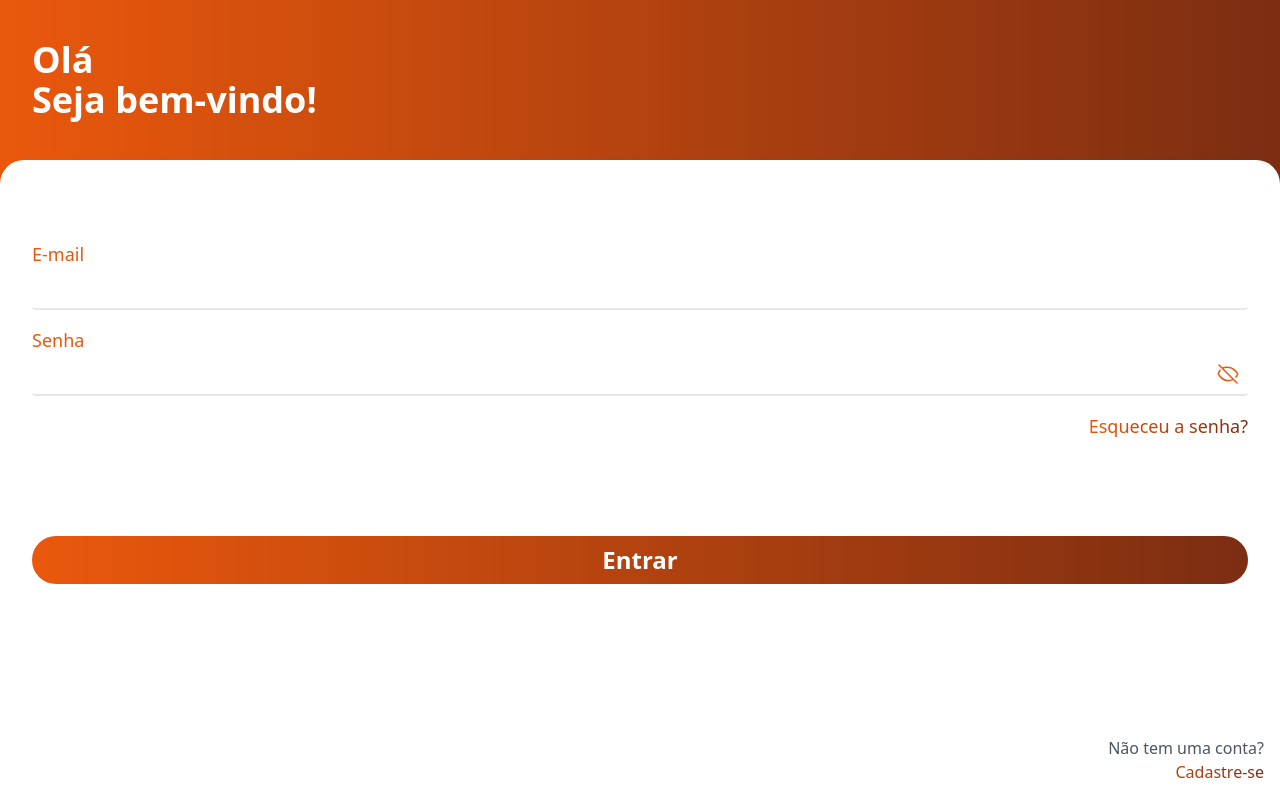
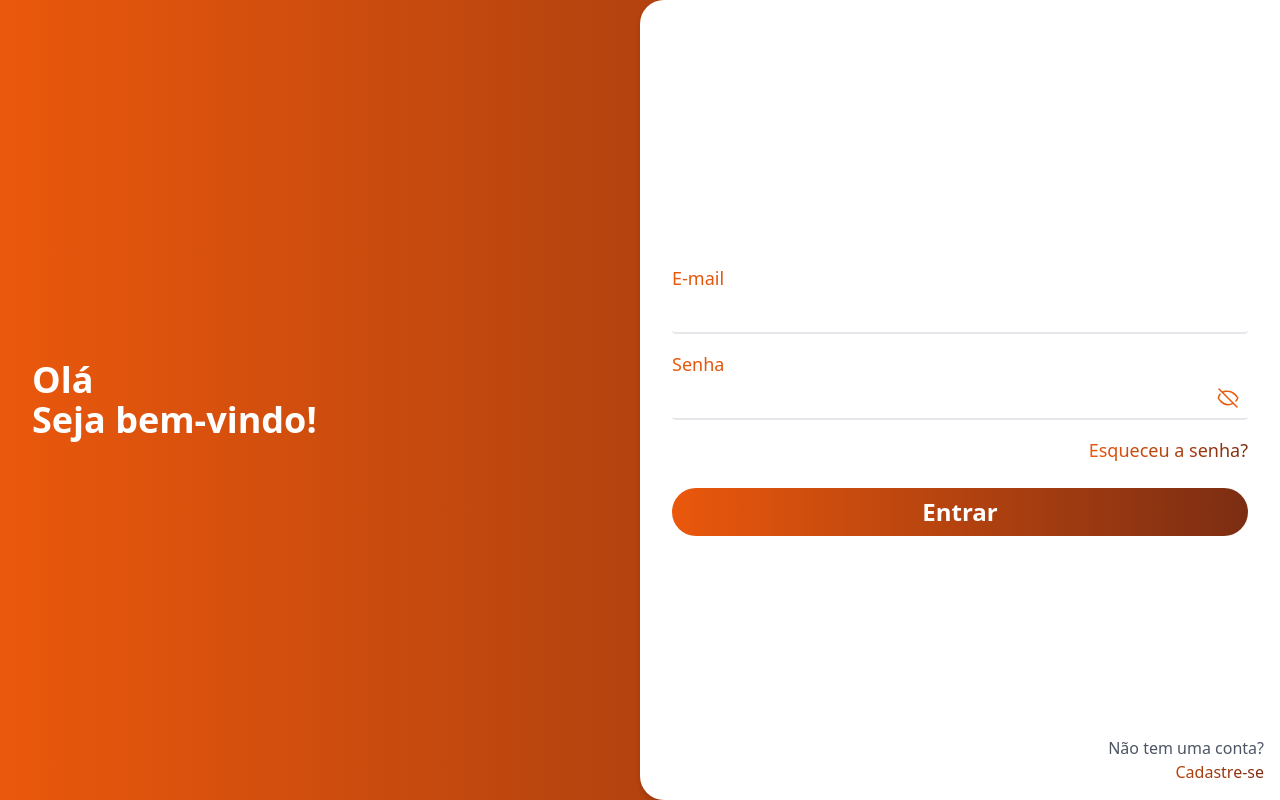
Before and after one commit to emanuelbrits/Marketplace_control_R6, an Angular app: page /login in a window 1280 px wide. Built offline with nearby package versions, Linux system fonts and the light colour scheme.

Commit message:
refactor(login): improve desktop layout and visual hierarchy

```diff
--- a/src/app/login/login.component.html
+++ b/src/app/login/login.component.html
@@ -1,11 +1,11 @@
-<div class="h-screen flex flex-col items-center justify-center bg-gradient-to-r from-orange-600 to-orange-900">
+<div class="flex flex-col md:flex-row h-screen items-center justify-center bg-gradient-to-r from-orange-600 to-orange-900">
     <div class="flex flex-col justify-center h-[20%] w-screen text-white font-bold text-4xl px-8">
         <h1>Olá</h1>
         <h1>Seja bem-vindo!</h1>
     </div>
-    <div class="h-[80%] bg-white px-8 rounded-t-3xl shadow-md w-screen">
+    <div class="flex flex-col md:justify-center h-[80%] md:h-screen bg-white px-8 rounded-t-3xl md:rounded-l-3xl md:rounded-tr-none shadow-md w-screen">
 
-        <form (submit)="login()" class="pt-20">
+        <form (submit)="login()" class="pt-20 md:pt-0">
             <!-- E-mail -->
             <div class="mb-4">
                 <label for="email"
@@ -54,7 +54,7 @@
 
             <!-- Botão de Login -->
             <button type="submit"
-                class="w-full bg-gradient-to-r mt-20 from-orange-600 to-orange-900 text-white text-2xl p-2 rounded-3xl font-bold transition-colors hover:from-orange-700 hover:to-orange-800 focus:outline-none focus:ring-2 focus:ring-orange-500 focus:ring-opacity-50"
+                class="w-full bg-gradient-to-r mt-20 md:mt-2 from-orange-600 to-orange-900 text-white text-2xl p-2 rounded-3xl font-bold transition-colors hover:from-orange-700 hover:to-orange-800 focus:outline-none focus:ring-2 focus:ring-orange-500 focus:ring-opacity-50"
                 [disabled]="isLoading">
                 {{ isLoading ? 'Entrando...' : 'Entrar' }}
             </button>
```
